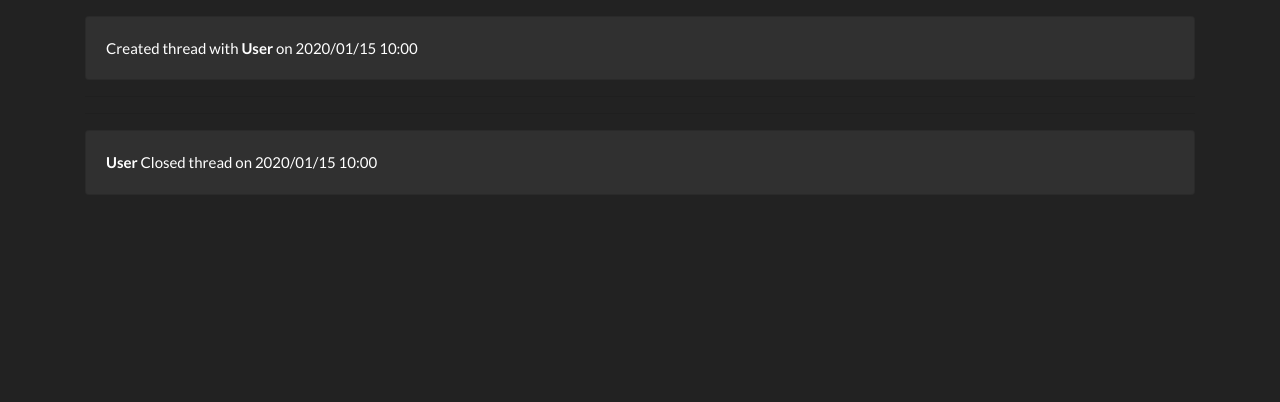
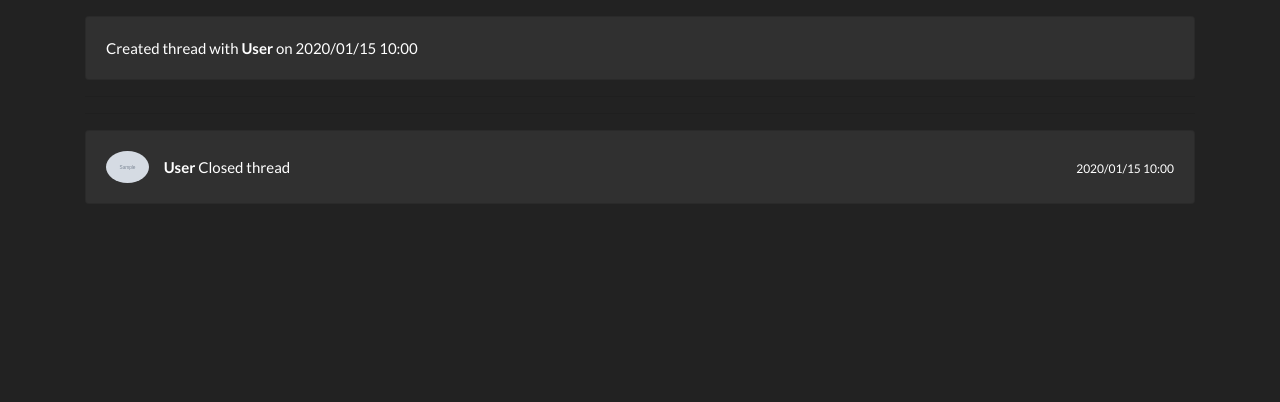
Before and after one commit to notderw/modlogs, a FastAPI app: template templates/log.html in a window 1280 px wide. Shown: the part 69-471 px from the top of the page. Run offline with FastAPI, Linux system fonts and the light colour scheme; the template is opened without the code that fills it: most values are stand-ins (such as "Sample title", 1, 10 or a date in 2020); grey boxes marked "Sample" are stand-in pictures; parts of the project's set-up code (start-up, migrations or seed data) failed here and were passed over; some libraries are stand-ins or nearby versions.

Commit message:
improved close message

```diff
--- a/models.py
+++ b/models.py
@@ -17,10 +17,15 @@ class LogEntry(BaseModel):
     creator: "LogUser"
     closer: Optional["LogUser"] = None
     messages: List["Message"] = []
+    close_message: Optional[str]
 
     @property
     def closed(self):
         return self.closed_at is not None
+
+    @property
+    def close_message_html(self) -> str:
+        return convert_to_html(self.close_message)
 
 
 
--- a/templates/log.html
+++ b/templates/log.html
@@ -60,14 +60,29 @@
     {% if not entry.open %}
     <div class="card my-3">
         <div class="card-body">
-            <span class="font-weight-bold">{{ entry.closer.fullname }}</span>
-            {% if entry.closer.mod %}
-            <span class="badge badge-primary">Mod</span>
+            <div class="row align-items-center">
+                <div class="col col-md-auto">
+                    <img class="avatar rounded-circle" src="{{ entry.closer.avatar_url }}?size=8"/>
+                </div>
+                <div class="col px-0">
+                    <span class="font-weight-bold">{{ entry.closer.fullname }}</span>
+                    {% if entry.closer.mod %}
+                    <span class="badge badge-primary">Mod</span>
+                    {% endif %}
+
+                    <span>Closed thread</span>
+                </div>
+                <div class="col col-md-auto">
+                    <small>{{ entry.closed_at.strftime('%Y/%m/%d %H:%M') }}</small>
+                </div>
+            </div>
+            {% if entry.close_message %}
+            <div class="row mt-3">
+                <div class="col">
+                    {{ entry.close_message_html|safe }}
+                </div>
+            </div>
             {% endif %}
-
-            Closed thread on
-
-            {{ entry.closed_at.strftime('%Y/%m/%d %H:%M') }}
         </div>
     </div>
     {% endif %}
```
